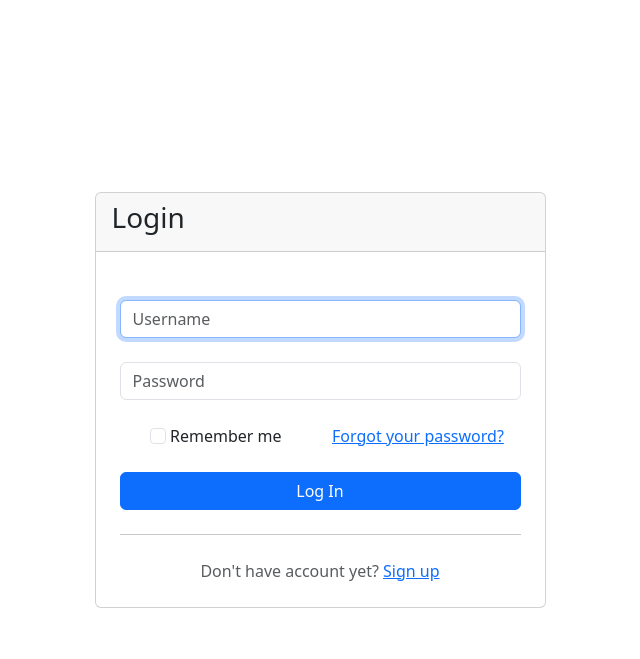
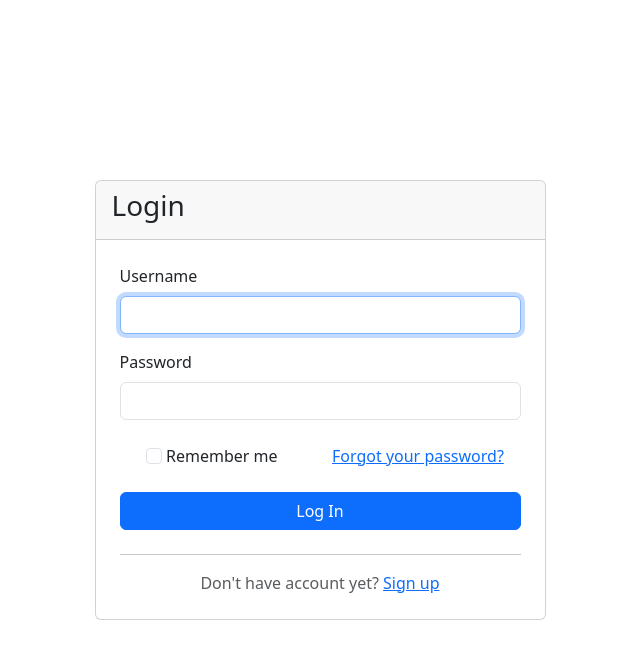
Before and after one commit to djperrefort/fig-tree, a Django app: page /auth/login/ in a window 1280 px wide. Shown: the top 659 px of the page, without its empty margins (320-960 px from the left). Run offline with Django 4.2, Linux system fonts and the light colour scheme; some libraries are stand-ins or nearby versions.

Commit message:
Adds labels to login form

```diff
--- a/fig_tree/templates/authentication/login.html
+++ b/fig_tree/templates/authentication/login.html
@@ -16,20 +16,25 @@
 
   <form method="post" action="{% url 'auth:login' %}">
     {% csrf_token %}
-    {% render_field form.username class="form-control my-4" placeholder="Username" %}
-    {% render_field form.password class="form-control my-4" placeholder="Password" %}
-
-    <div class="row">
+    <div class="mb-3">
+      <label for="id_username" class="form-label">Username</label>
+      {% render_field form.username class="form-control" %}
+    </div>
+    <div class="mb-4">
+      <label for="id_password" class="form-label">Password</label>
+      {% render_field form.password class="form-control" %}
+    </div>
+    <div class="row mb-4">
       <div class="col d-flex justify-content-center">
-        {% render_field form.remember_me type="checkbox" class="form-check-input mx-1" %} Remember me
+        {% render_field form.remember_me type="checkbox" class="form-check-input" %}
+        <label class="form-check-label mx-1" for="id_remember_me">Remember me</label>
       </div>
       <div class="col">
         <a id="id_forgot_password" href="{% url 'auth:password-reset' %}">Forgot your password?</a>
       </div>
     </div>
-
-    <button id="id_submit" type="submit" class="btn btn-primary w-100 mt-4">Log In</button>
-    <hr class="my-4">
+    <button id="id_submit" type="submit" class="btn btn-primary w-100 mb-2">Log In</button>
+    <hr class="mb-3">
     <div class="text-center text-muted">
       Don't have account yet? <a id="id_signup" href="{% url 'signup:new-user' %}">Sign up</a>
     </div>
```
